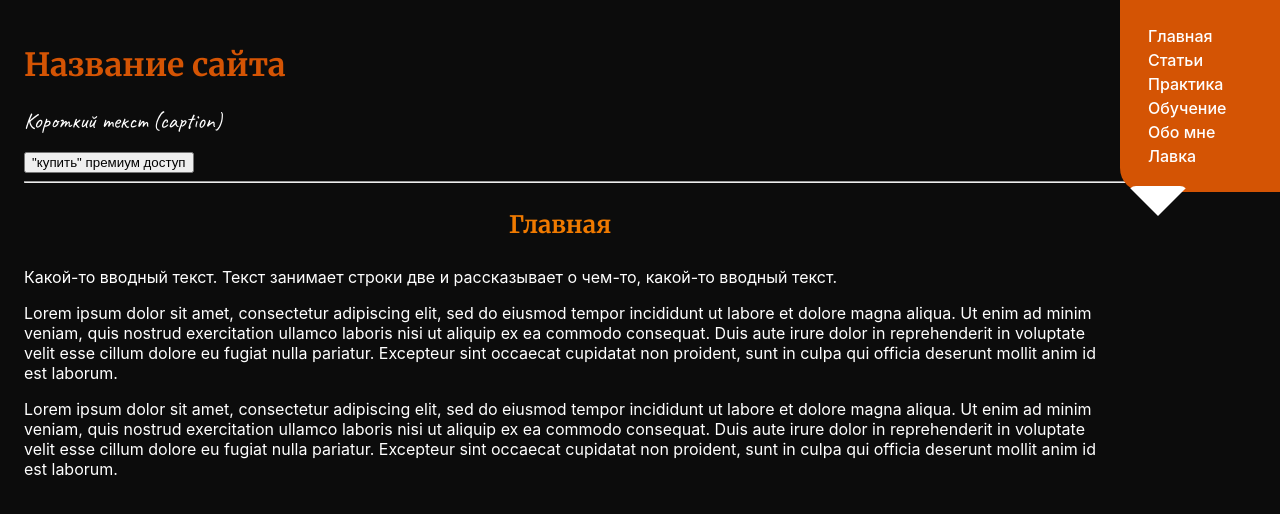
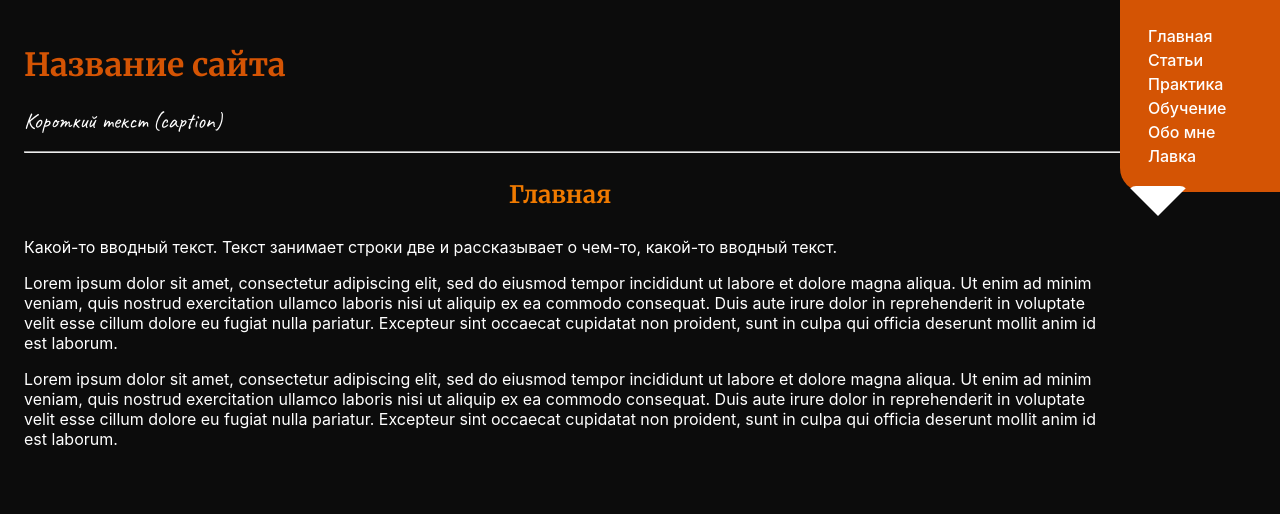
Before and after one commit to dariadia/fox-website, a React (Vite) app: page / in a window 1280 px wide. Shown: the top 514 px of the page. Built offline with nearby package versions, Linux system fonts and the light colour scheme.

Commit message:
remove mock

```diff
--- a/src/components/Layout.tsx
+++ b/src/components/Layout.tsx
@@ -20,7 +20,6 @@ export const Layout = ({ hasPremiumAccess, isPopupShown, showPopup }: { hasPremi
       <div className="caption caveat-400">
         Короткий текст (caption)
       </div>
-      {hasPremiumAccess ? null : <button onClick={() => cookies.set(COOKIE_NAME, 'true', { path: '/' })}>"купить" премиум доступ</button>}
       <div className="nav">
         <nav className="navigation_top">
           <div className="nav_controls" onClick={() => setMenuOpen(!isMenuOpen)}>
```
